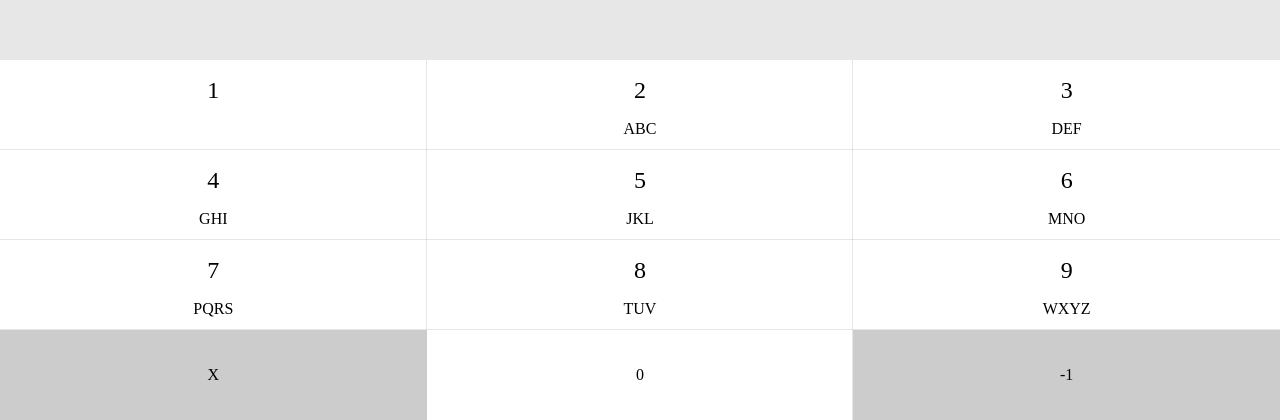
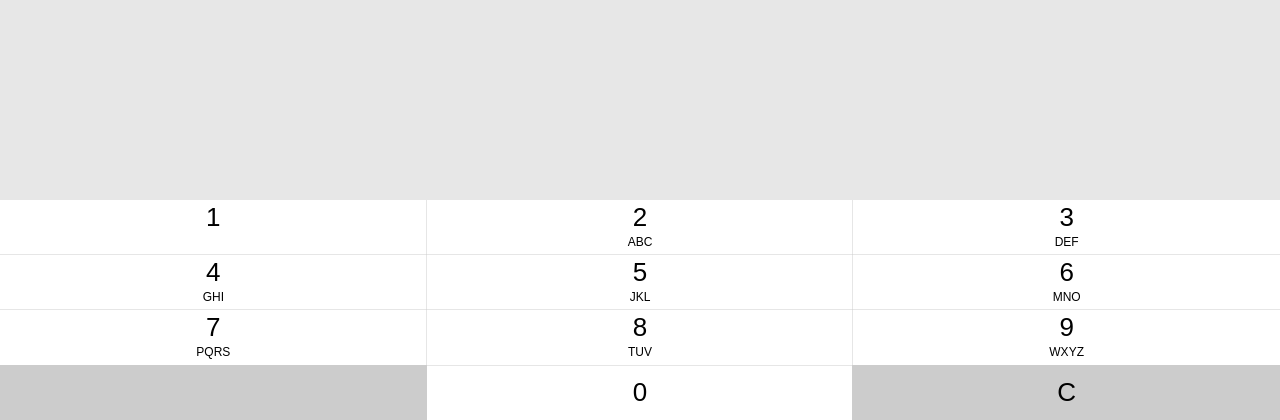
Before and after one commit to xieQin/virtual-keyboard, a website: page index.html in a window 1280 px wide. Shown: the part 380-800 px from the top of the page. Drawn offline with Linux system fonts and the light colour scheme.

Commit message:
modify styles

```diff
--- a/index.html
+++ b/index.html
@@ -1,9 +1,15 @@
 <!DOCTYPE html>
-<html>
-    <head>
-        <title>virtual keyboard</title>
-        <link rel="stylesheet" href="./style.css">
-    </head>
+<html class="no-js" lang="">
+<head>
+    <meta charset="utf-8">
+    <meta http-equiv="X-UA-Compatible" content="IE=edge,chrome=1">
+    <meta name="renderer" content="webkit">
+    <meta name="viewport" content="user-scalable=no, width=device-width, initial-scale=1, maximum-scale=1">
+    <title>virtual keyboard</title>
+    <meta name="description" content="">
+    <meta name="keywords" content="">
+    <link rel="stylesheet" href="./style.css">
+</head>
     <body>
         <div class="keyboard-num">
             <div class="item l b">
@@ -29,21 +35,21 @@
                 <div class="num">6</div>
                 <div class="letter">MNO</div>
             </div>
-            <div class="item l b">
+            <div class="item l">
                 <div class="num">7</div>
                 <div class="letter">PQRS</div>
             </div>
-            <div class="item l b">
+            <div class="item l">
                 <div class="num">8</div>
                 <div class="letter">TUV</div>
             </div>
-            <div class="item b">
+            <div class="item">
                 <div class="num">9</div>
                 <div class="letter">WXYZ</div>
             </div>
-            <div class="item l c">X</div>
-            <div class="item l">0</div>
-            <div class="item c">-1</div>
+            <div class="item c"></div>
+            <div class="item l1 t">0</div>
+            <div class="item c">C</div>
         </div>
     </body>
 </html>
--- a/style.css
+++ b/style.css
@@ -4,6 +4,10 @@ html, body {
     width: 100%;
     height: 100%;
     background-color: #e7e7e7;
+    -webkit-touch-callout: none;
+    -webkit-text-size-adjust: none;
+    -webkit-tap-highlight-color: red;
+    -webkit-user-select: none;
 }
 
 .keyboard-num {
@@ -18,23 +22,27 @@ html, body {
     position: relative;
     float: left;
     width: 33.33333%;
-    height: 90px;
-    line-height: 90px;
+    height: 55px;
+    line-height: 55px;
+    font-size: 26px;
     text-align: center;
     background-color: #fff;
-    font-family: "Vrinda";
+    font-family: sans-serif;
+    -webkit-tap-highlight-color: red;
 }
 
 .item .num {
-    height: 60px;
-    line-height: 60px;
-    font-size: 24px;
+    height: 35px;
+    line-height: 35px;
+    font-size: 26px;
 }
 
 .item .letter {
-    height: 18px;
-    line-height: 18px;
-    padding-bottom: 12px;
+    height: 15px;
+    line-height: 15px;
+    font-size: 12px;
+    padding-bottom: 5px;
+    font-family: sans-serif;
 }
 
 .item.b:before {
@@ -43,6 +51,30 @@ html, body {
     left: 0;
     right: 0;
     bottom: 0;
+    height: 1px;
+    background-color: #ccc;
+    transform-origin: 0 0;
+    transform: scaleY(0.5);
+}
+
+.item.b1:before {
+    content: "";
+    position: absolute;
+    left: 0;
+    right: 0;
+    bottom: 0;
+    height: 1px;
+    background-color: #ccc;
+    transform-origin: 0 0;
+    transform: scaleY(0.5);
+}
+
+.item.t:before {
+    content: "";
+    position: absolute;
+    left: 0;
+    right: 0;
+    top: 0;
     height: 1px;
     background-color: #ccc;
     transform-origin: 0 0;
@@ -61,6 +93,16 @@ html, body {
     transform: scaleX(0.5);
 }
 
+.item.l1:after {
+    content: "";
+    position: absolute;
+    right: 0;
+    top: 0;
+    bottom: 0;
+    width: 1px;
+    background-color: #ccc;
+}
+
 .item.c {
     background-color: #ccc;
 }
```
